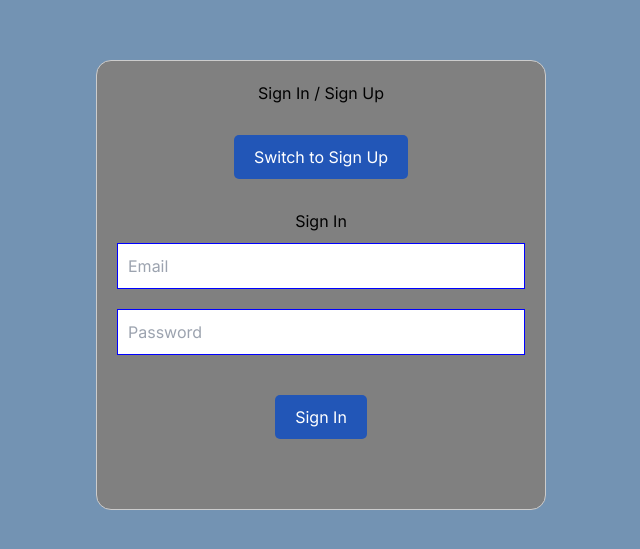
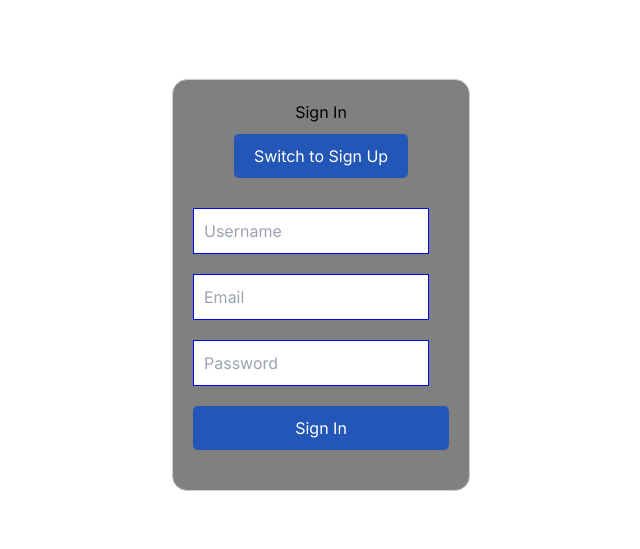
Before and after one commit to ZeshanZa/CS370-Project-, a Next.js app in the folder frontend/: page / in a window 1280 px wide. Shown: the part 115-664 px from the top of the page, without its empty margins (319-959 px from the left). Built offline with nearby package versions, Linux system fonts and the light colour scheme.

Commit message:
Finally User Auth Done

```diff
--- a/frontend/package.json
+++ b/frontend/package.json
@@ -13,6 +13,7 @@
     "@emotion/styled": "^11.11.0",
     "@mui/icons-material": "^5.15.10",
     "@mui/material": "^5.15.10",
+    "axios": "^1.6.7",
     "next": "14.1.0",
     "react": "^18",
     "react-dom": "^18"
--- a/frontend/src/app/signin.js
+++ b/frontend/src/app/signin.js
@@ -1,86 +1,99 @@
-// pages/signin.js from the jsx earlier
- //had to use this to import react with useState
- "use client";
-import React, { useEffect, useState } from 'react';
+"use client";
+import React, { useState } from 'react';
+import axios from 'axios';
 import { useRouter } from 'next/navigation';
 
-
-const signin = () => {
-  const [isSignIn, setIsSignIn] = useState(true); // State to track whether sign-in form is displayed
+const AuthForm = () => {
+  const [formType, setFormType] = useState('signin'); // 'signin' or 'signup'
+  const [username, setUsername] = useState('');
   const [email, setEmail] = useState('');
   const [password, setPassword] = useState('');
-  const router = useRouter(); // Use useRouter hook for navigation
+  const [confirmPassword, setConfirmPassword] = useState('');
+  const router = useRouter(); // Ensure correct import: import { useRouter } from 'next/router';
 
-  useEffect(() => {
-    const originalBackgroundColor = document.body.style.backgroundColor;
-    document.body.style.backgroundColor = '#7393B3'; // Replace with your desired color
-    return () => {
-      document.body.style.backgroundColor = originalBackgroundColor;
-    };
-  }, []);
-
-
-
-
-  const toggleForm = () => { // Function to toggle between sign-in and sign-up forms
-    setIsSignIn(!isSignIn);
+  const toggleFormType = () => {
+    setFormType(formType === 'signin' ? 'signup' : 'signin');
   };
 
-  const handleEmailChange = (e) => { // Function to handle email input change
-    setEmail(e.target.value);
-  };
+  const handleFormSubmit = async (e) => {
+    e.preventDefault();
 
-  const handlePasswordChange = (e) => { // Function to handle password input change
-    setPassword(e.target.value);
-  };
+    // Prepare the payload based on form type because the django form we have has diff perameters
+    let payload;
+    if (formType === 'signup') {
+      payload = { username, email, password1: password, password2: confirmPassword };
+    } else {
+      // Adjusted for signin to include username
+      payload = { username, email, password };
+    }
 
-  const handleSubmit = (e) => { // Function to handle form submission
-    e.preventDefault();
-    console.log('Email:', email, 'Password:', password);
-    router.push('/mainpage'); // Replace with your desired route
+    // Determine the URL endpoint based on form type i made a private varible just text me and ill tell you how
+    const url = `${process.env.NEXT_PUBLIC_API_URL}/${formType === 'signup' ? 'register' : 'login'}/`;
 
+    try {
+      // Send a POST request to the backend with axios
+      const response = await axios.post(url, payload);
+
+      // Output for debugging
+      console.log(`${formType} successful`, response.data);
+
+      // Redirect user after successful operation
+      router.push('/mainpage'); // Adjust this to your needs
+    } catch (error) {
+      console.error(`${formType} error`, error.response?.data || error);
+    }
   };
 
   return (
-
     <div style={containerStyle}>
-      <h2>Sign In / Sign Up</h2>
-      <button style={btnStyle} onClick={toggleForm}>
-        {isSignIn ? 'Switch to Sign Up' : 'Switch to Sign In'}
+      <h2>{formType === 'signin' ? 'Sign In' : 'Sign Up'}</h2>
+      <button onClick={toggleFormType} style={btnStyle}>
+        Switch to {formType === 'signin' ? 'Sign Up' : 'Sign In'}
       </button>
-
-      <form style={formStyle} onSubmit={handleSubmit}>
-        <h3>{isSignIn ? 'Sign In' : 'Sign Up'}</h3>
+      <form onSubmit={handleFormSubmit} style={formStyle}>
+        {/* Adjusted to show username input for both signin and signup I screwed up earlier and made them same */}
+        <input
+          style={inputStyle}
+          type="text"
+          placeholder="Username"
+          value={username}
+          onChange={(e) => setUsername(e.target.value)}
+        />
         <input
           style={inputStyle}
           type="email"
           placeholder="Email"
           value={email}
-          onChange={handleEmailChange}
+          onChange={(e) => setEmail(e.target.value)}
         />
         <input
           style={inputStyle}
           type="password"
           placeholder="Password"
           value={password}
-          onChange={handlePasswordChange}
+          onChange={(e) => setPassword(e.target.value)}
         />
-
+        {formType === 'signup' && (
+          <input
+            style={inputStyle}
+            type="password"
+            placeholder="Confirm Password"
+            value={confirmPassword}
+            onChange={(e) => setConfirmPassword(e.target.value)}
+          />
+        )}
         <button type="submit" style={btnStyle}>
-          {isSignIn ? 'Sign In' : 'Sign Up'}
+          {formType === 'signin' ? 'Sign In' : 'Sign Up'}
         </button>
-
       </form>
     </div>
-
   );
 };
 
-// Inline styles
 
 const containerStyle = {
   maxWidth: '450px',
-  height: '450px',
+  height: 'auto', // Adjusted for dynamic content
   margin: '50px auto',
   padding: '20px',
   border: '1px solid #ccc',
@@ -92,7 +105,7 @@ const containerStyle = {
 const btnStyle = {
   display: 'inline-block',
   padding: '10px 20px',
-  margin: '30px',
+  margin: '10px 0 20px 0', // Adjusted for better spacing
   border: 'none',
   borderRadius: '5px',
   cursor: 'pointer',
@@ -101,16 +114,16 @@ const btnStyle = {
 };
 
 const formStyle = {
-  display: 'block',
+  display: 'flex',
+  flexDirection: 'column', // Changed for vertical layout
 };
 
 const inputStyle = {
   margin: '10px 0',
   padding: '10px',
-  width: '100%',
+  width: 'calc(100% - 20px)', // Adjusted for padding
   boxSizing: 'border-box',
   border: '1px solid blue',
 };
 
-
-export default signin;
+export default AuthForm;
```
Also changed, not shown: 1 other file (tests, documents, lock files or other folders).
